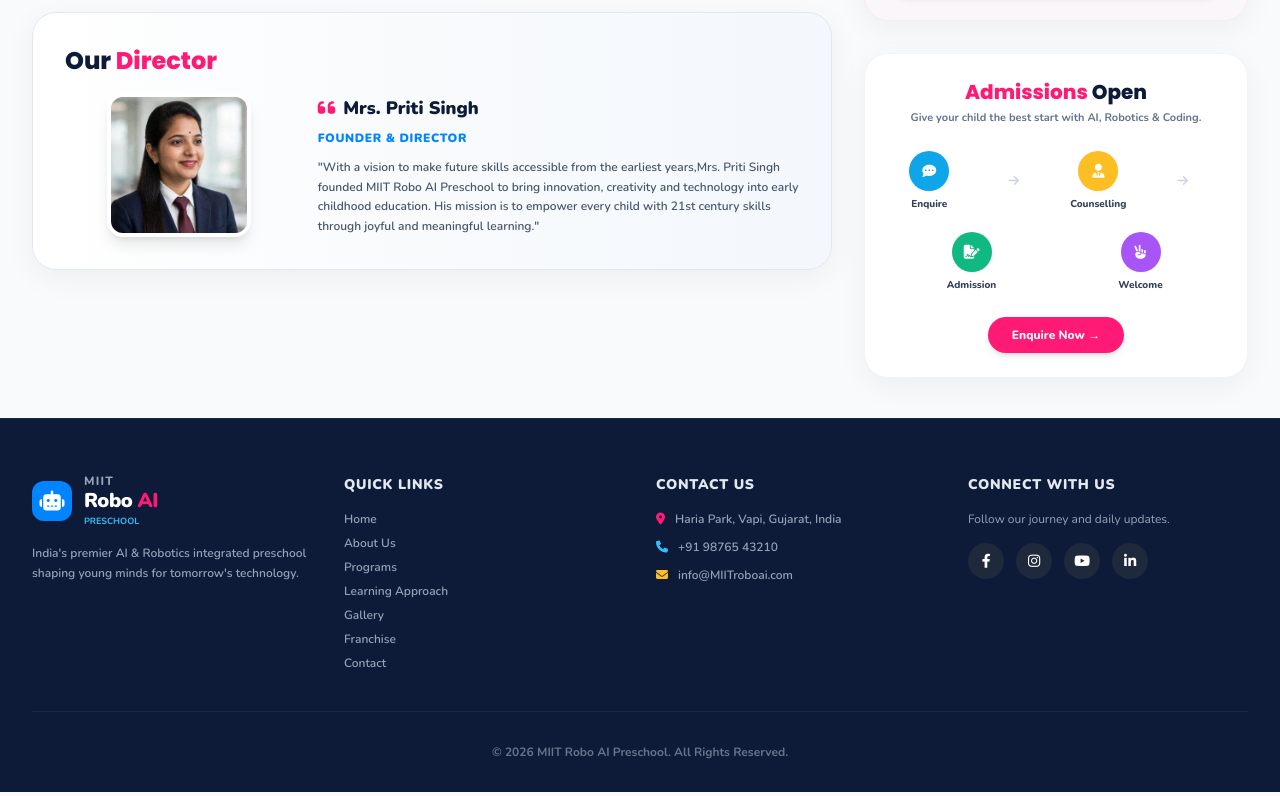
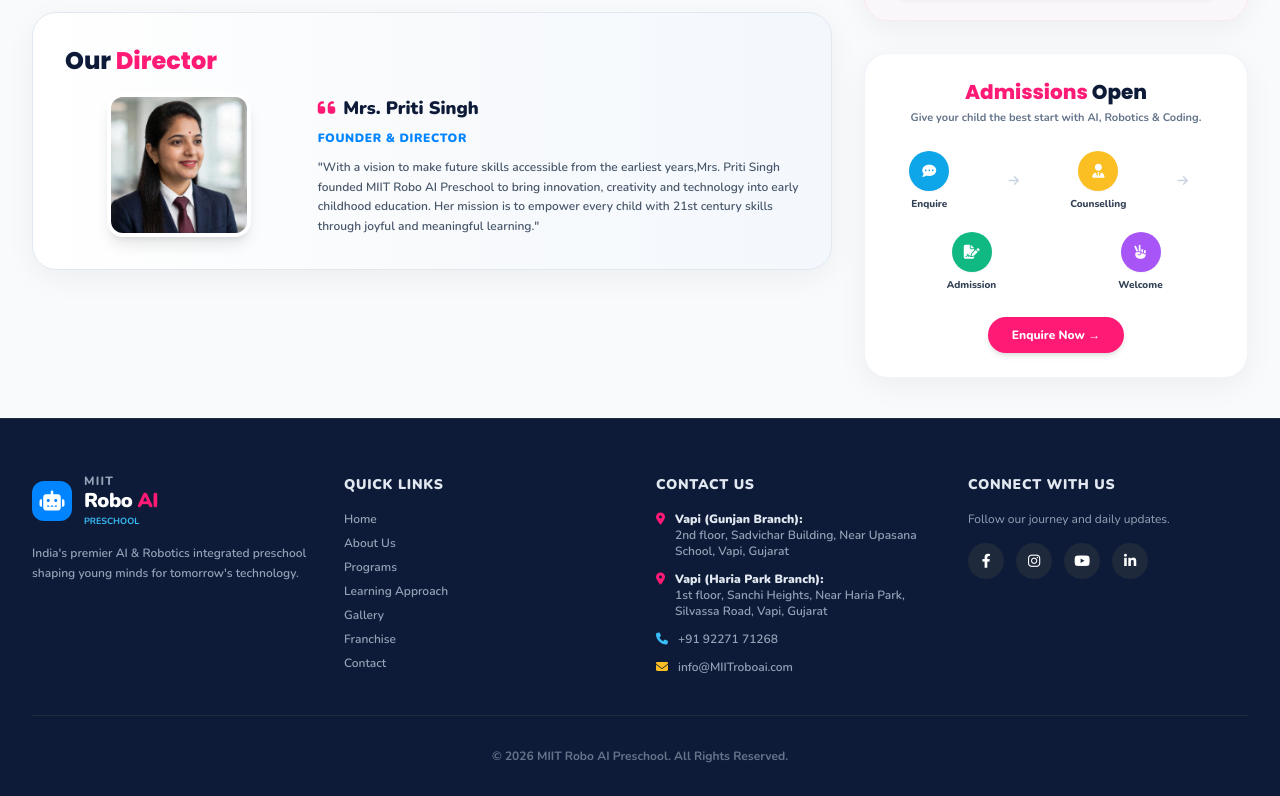
Before and after one commit to RNrepostery/miitweb, a website: page index.html in a window 1280 px wide. Shown: the part 2247-3043 px from the top of the page. Drawn offline with nearby package versions, Linux system fonts and the light colour scheme.

```diff
--- a/index.html
+++ b/index.html
@@ -463,7 +463,7 @@
               </div>
               <span class="text-xs font-black text-brand-blue uppercase tracking-wider block">Founder & Director</span>
               <p class="text-xs text-slate-600 font-semibold leading-relaxed pt-1">
-                "With a vision to make future skills accessible from the earliest years,Mrs. Priti Singh founded MIIT Robo AI Preschool to bring innovation, creativity and technology into early childhood education. His mission is to empower every child with 21st century skills through joyful and meaningful learning."
+                "With a vision to make future skills accessible from the earliest years,Mrs. Priti Singh founded MIIT Robo AI Preschool to bring innovation, creativity and technology into early childhood education. Her mission is to empower every child with 21st century skills through joyful and meaningful learning."
               </p>
             </div>
           </div>
@@ -711,7 +711,7 @@
         <div>
           <h4 class="text-sm font-black uppercase tracking-wider text-slate-200 mb-4">Quick Links</h4>
           <ul class="space-y-2 text-xs font-semibold text-slate-400">
-            <li><a href="#home" class="hover:text-brand-pink transition-colors">Home</a></li>
+            <li><a href="#home" class="hover:text-brand-pink transition-colors">Home</a> </li>
             <li><a href="#about" class="hover:text-brand-pink transition-colors">About Us</a></li>
             <li><a href="#programs" class="hover:text-brand-pink transition-colors">Programs</a></li>
             <li><a href="#approach" class="hover:text-brand-pink transition-colors">Learning Approach</a></li>
@@ -727,11 +727,15 @@
           <ul class="space-y-3 text-xs font-semibold text-slate-400">
             <li class="flex items-start gap-2.5">
               <i class="fa-solid fa-location-dot text-brand-pink mt-0.5"></i>
-              <span>Haria Park, Vapi, Gujarat, India</span>
+              <span><strong class="text-slate-200">Vapi (Gunjan Branch):</strong><br>2nd floor, Sadvichar Building, Near Upasana School, Vapi, Gujarat</span>
+            </li>
+            <li class="flex items-start gap-2.5">
+              <i class="fa-solid fa-location-dot text-brand-pink mt-0.5"></i>
+              <span><strong class="text-slate-200">Vapi (Haria Park Branch):</strong><br>1st floor, Sanchi Heights, Near Haria Park, Silvassa Road, Vapi, Gujarat</span>
             </li>
             <li class="flex items-center gap-2.5">
               <i class="fa-solid fa-phone text-sky-400"></i>
-              <span>+91 98765 43210</span>
+              <a href="tel:+919227171268" class="hover:text-brand-pink transition-colors">+91 92271 71268</a>
             </li>
             <li class="flex items-center gap-2.5">
               <i class="fa-solid fa-envelope text-amber-400"></i>
@@ -786,7 +790,7 @@
 
         <div>
           <label class="block text-xs font-black text-slate-700 mb-1">Contact Phone</label>
-          <input type="tel" required placeholder="+91 98765 00000" class="w-full text-xs font-semibold px-4 py-2.5 rounded-xl border border-slate-200 focus:outline-none focus:border-brand-pink">
+          <input type="tel" required placeholder="+91 92271 71268" class="w-full text-xs font-semibold px-4 py-2.5 rounded-xl border border-slate-200 focus:outline-none focus:border-brand-pink">
         </div>
 
         <div>
```
